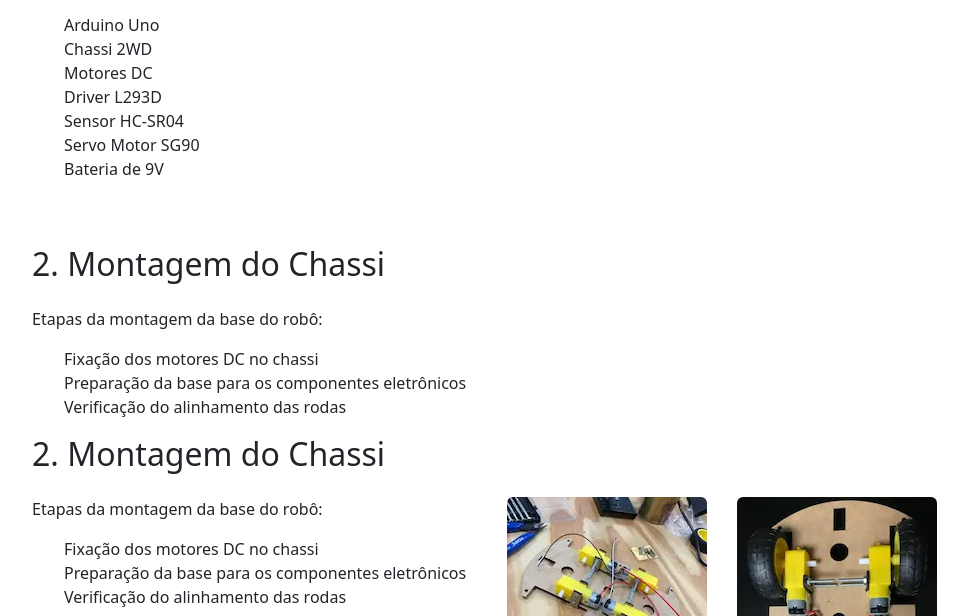
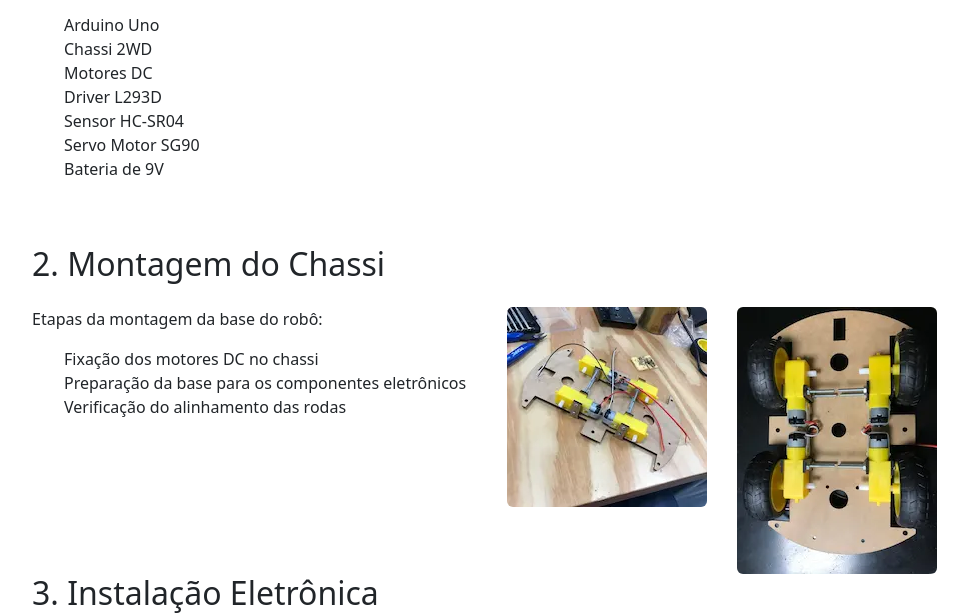
Before and after one commit to Andre-Macedo/progressquad, a plain HTML site: page montagem.html in a window 1280 px wide. Shown: the part 445-1061 px from the top of the page, without its empty margins (145-1113 px from the left). Drawn offline with nearby package versions, Linux system fonts and the light colour scheme.

```diff
--- a/montagem.html
+++ b/montagem.html
@@ -78,17 +78,6 @@
                     </div>
                 </div>
 
-                <div class="assembly-section mb-5">
-                    <h2 class="mb-4">2. Montagem do Chassi</h2>
-                    <div class="row">
-                        <div class="col-md-6">
-                            <p>Etapas da montagem da base do robô:</p>
-                            <ul>
-                                <li>Fixação dos motores DC no chassi</li>
-                                <li>Preparação da base para os componentes eletrônicos</li>
-                                <li>Verificação do alinhamento das rodas</li>
-                            </ul>
-                        </div>
                 <div class="assembly-section mb-5">
                     <h2 class="mb-4">2. Montagem do Chassi</h2>
                     <div class="row">
```
Lines whose indentation alone changed are shown as unchanged.
